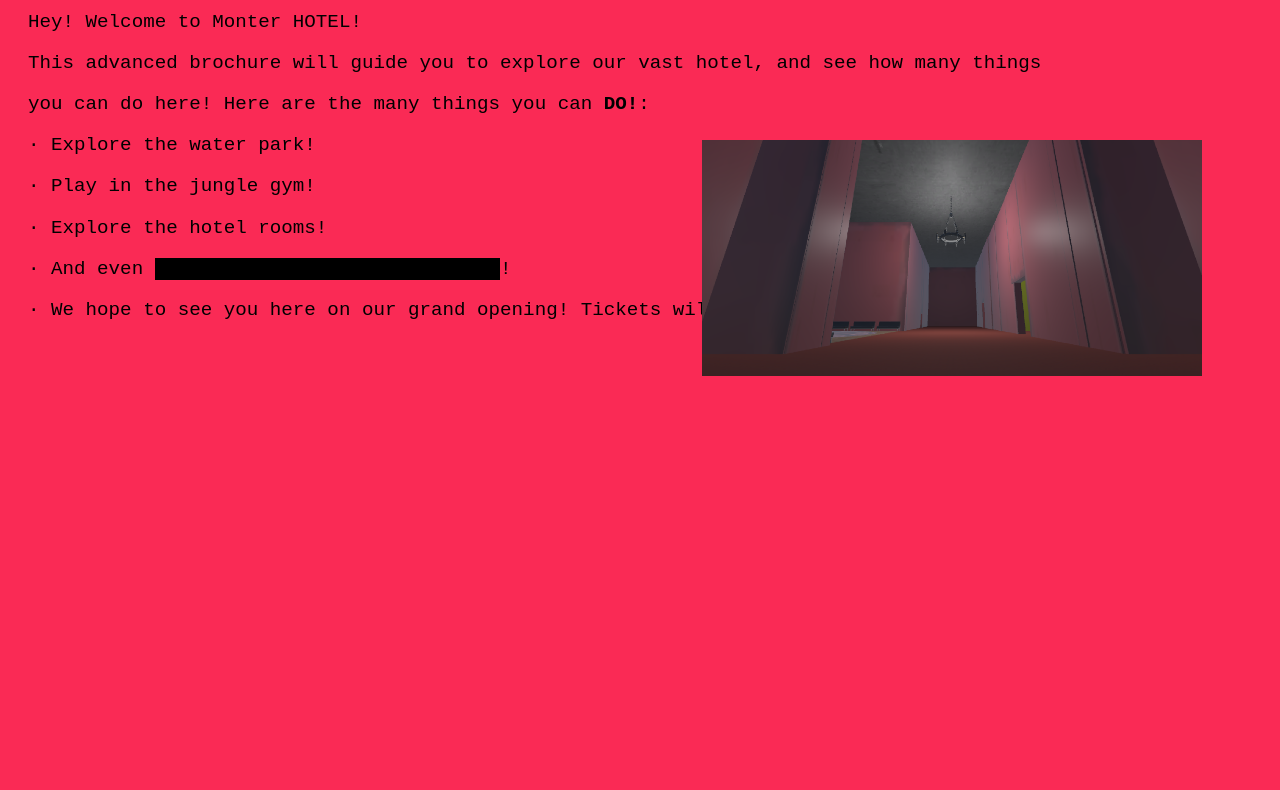
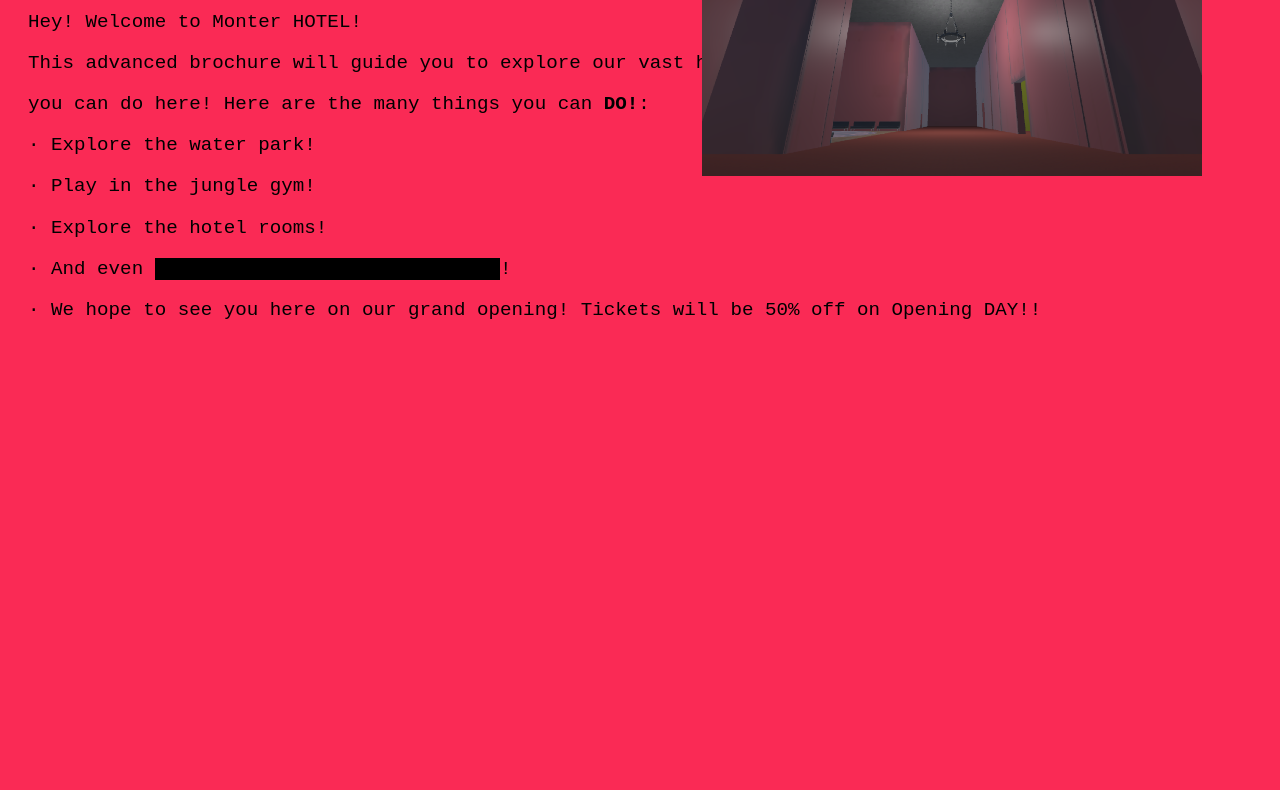
Before and after one commit to Th3V01dIsIn3vit4bl3/1_3021USER_ARG, a plain HTML site: page index.html in a window 1280 px wide. Shown: the part 116-906 px from the top of the page. Drawn offline with Linux system fonts and the light colour scheme.

Commit message:
Update index.html

```diff
--- a/index.html
+++ b/index.html
@@ -46,7 +46,7 @@
 
 
   <div style="position: relative; height: 500px;">
-    <img src="image.png" style="position: absolute; top: -200px; right: 50px; width: 500px;">
+    <img src="image.png" style="position: absolute; top: -400px; right: 50px; width: 500px;">
   </div>
 
 </body>
```
